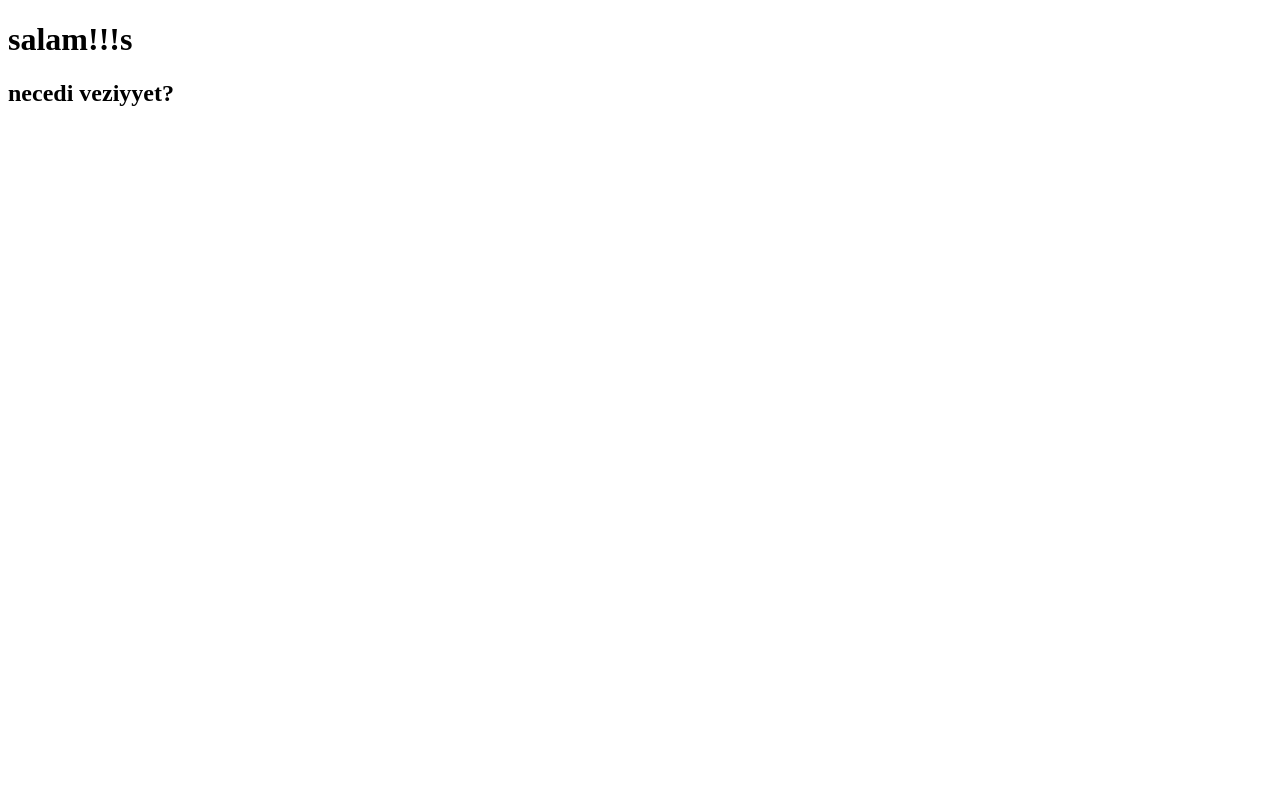
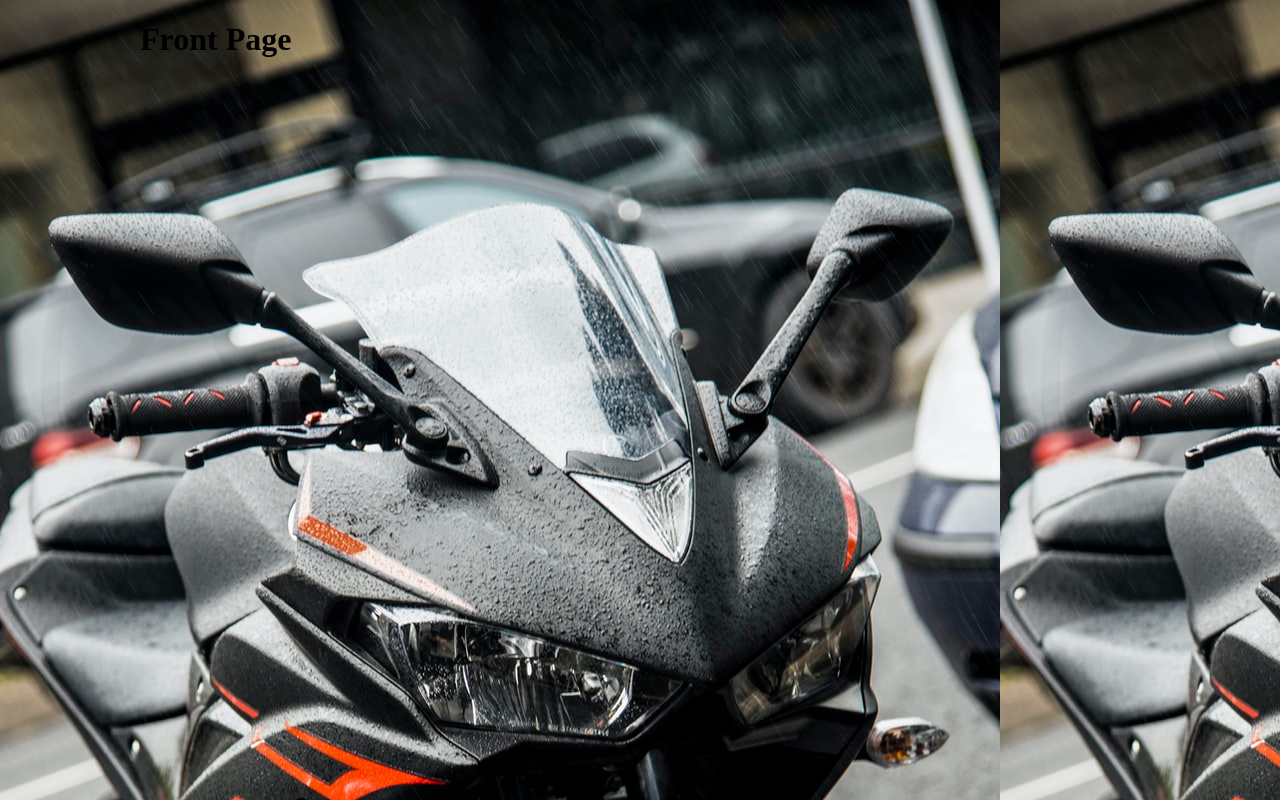
Before and after one commit to JavidIbra/NewRepo, a plain HTML site: page index.html in a window 1280 px wide. Drawn offline with Linux system fonts and the light colour scheme.

Commit message:
withphoto

```diff
--- a/css/style.css
+++ b/css/style.css
@@ -0,0 +1,17 @@
+.new{
+    background-image: url(../img/photo-1550028061-1de667deea35.jfif);
+
+
+}
+
+.test{
+margin: 0 auto;
+width: 1000px;
+
+}
+
+.pic{
+width: 300px;
+height: 500px;
+background-size: cover;
+}
--- a/index.html
+++ b/index.html
@@ -5,9 +5,16 @@
     <meta http-equiv="X-UA-Compatible" content="IE=edge">
     <meta name="viewport" content="width=device-width, initial-scale=1.0">
     <title>Document</title>
+    <link rel="stylesheet" href="css/style.css">
 </head>
-<body>
-   <h1>salam!!!s</h1>
-   <h2>necedi veziyyet?</h2>
+<body class="new">
+   <div class="test">
+    <h1>Front Page</h1>
+    <!--<img src="img/photo-1550028061-1de667deea35.jfif" alt="" width="500" height="400">-->
+    <div class="pic"></div>
+
+
+   </div>
+
 </body>
 </html>
```
Also changed, not shown: img/photo-1550028061-1de667deea35.jfif (added).
